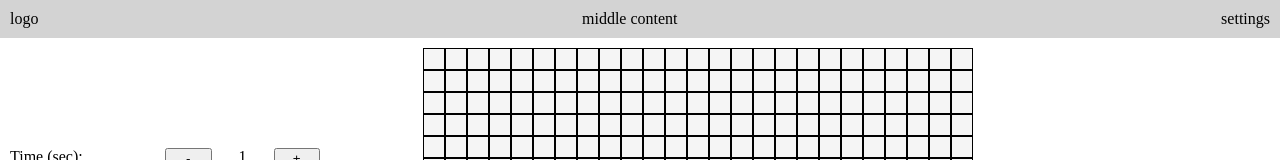
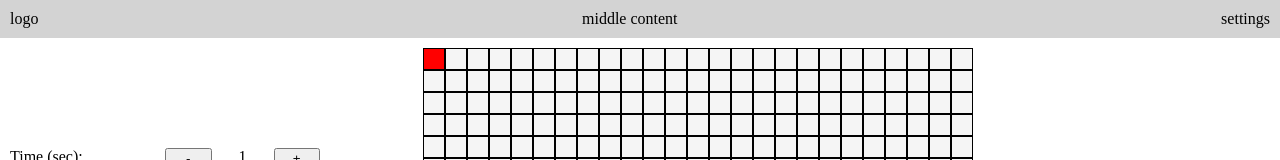
Before and after one commit to raujimenez/EchoSnake, a React (Create React App) app: page / in a window 1280 px wide. Shown: the top 160 px of the page. Built offline with nearby package versions, Linux system fonts and the light colour scheme.

Commit message:
added tail growth

```diff
--- a/src/components/GameBoard.jsx
+++ b/src/components/GameBoard.jsx
@@ -30,23 +30,63 @@ function GameBoard(props) {
     // start in the middle
     const midpointX = Math.floor(widthHook[0] / 2);
     const midpointY = Math.floor(heightHook[0] / 2);
-    const [bodyPoints, setBodyPoints] = useState([[midpointX, midpointY]])
-    const [currentDirection, setCurrentDirection] = useState(UP)
+    const [bodyPoints, setBodyPoints] = useState([[midpointX, midpointY]]);
+    const [currentDirection, setCurrentDirection] = useState(UP);
+    const [fruitPoint, setFruitPoint] = useState([0, 0]);
 
     // update board to reflect body state
-    function renderPoints() {
+    function renderBodyPoints() {
         for (let bodyPoint of bodyPoints) {
             const pointX = bodyPoint[0];
             const pointY = bodyPoint[1];
-            board[pointY][pointX] = (<GridPoint row={pointY + 1} column={pointX + 1} body={true} fruit={false} />)
+            board[pointY][pointX] = (<GridPoint row={pointY + 1} column={pointX + 1} body={true} fruit={false} />);
         }
+    }
+
+    function renderFruitPoint() {
+        const pointX = fruitPoint[0];
+        const pointY = fruitPoint[1];
+        board[pointY][pointX] = (<GridPoint row={pointY + 1} column={pointX + 1} body={false} fruit={true} />)
+    }
+
+    function pointOnBody(pointX, pointY) {
+        for (let bodyPoint of bodyPoints) {
+            if (pointX == bodyPoint[0] && pointY == bodyPoint[1]) {
+                return true;
+            }
+        }
+        return false;
+    }
+
+    function generateFruit() {
+        let spawnedOnBody = false;
+        let finalX = 1;
+        let finalY = 1;
+        do {
+            // could be a better way but i am just running and gunning
+            const potentialX = Math.floor(Math.random() * widthHook[0]);
+            const potentialY = Math.floor(Math.random() * heightHook[0]);
+            if (!pointOnBody(potentialX, potentialY)) {
+                finalX = potentialX;
+                finalY = potentialY;
+                spawnedOnBody = true;
+            }
+        } while(!spawnedOnBody);
+
+        return [finalX, finalY];
     }
 
     function updateHead(changeX, changeY) {
         const lastPoint = bodyPoints[bodyPoints.length - 1]
         const newPoint = [lastPoint[0] + changeX, lastPoint[1] + changeY];
-        setBodyPoints([...bodyPoints.filter((point, index) => index !== 0), newPoint]);
-        renderPoints();
+        if (newPoint[0] == fruitPoint[0] && newPoint[1] == fruitPoint[1]) {
+            setBodyPoints([...bodyPoints, newPoint]);
+            setFruitPoint(generateFruit());
+        }
+        else {
+            setBodyPoints([...bodyPoints.filter((point, index) => index !== 0), newPoint]);
+        }
+        renderBodyPoints();
     }
 
     function handleDirection(event) {
@@ -79,7 +119,9 @@ function GameBoard(props) {
         }
     });
 
-    renderPoints();
+    renderBodyPoints();
+    renderFruitPoint();
+
 
     return (
         <div className='GameBoard' style={gameBoardStyles}>
--- a/src/components/GridPoint.jsx
+++ b/src/components/GridPoint.jsx
@@ -10,7 +10,7 @@ function GridPoint(props) {
         gridRow: row,
         gridColumn: col,
         padding: '10px',
-        backgroundColor: containsBody ? 'green' : 'whitesmoke',
+        backgroundColor: containsBody ? 'green' : containsFruit ? 'red' : 'whitesmoke',
         borderStyle: 'solid',
         borderWidth: '0.1px'
 
```
